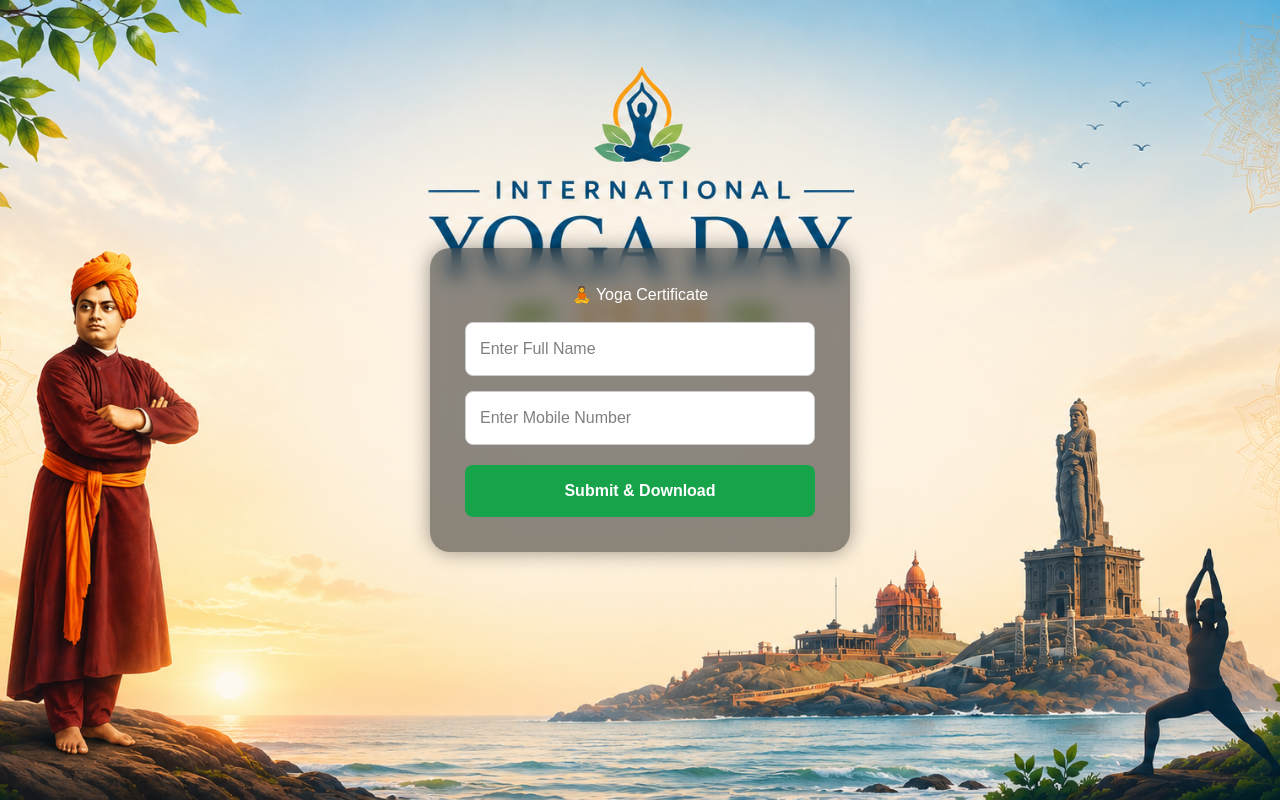
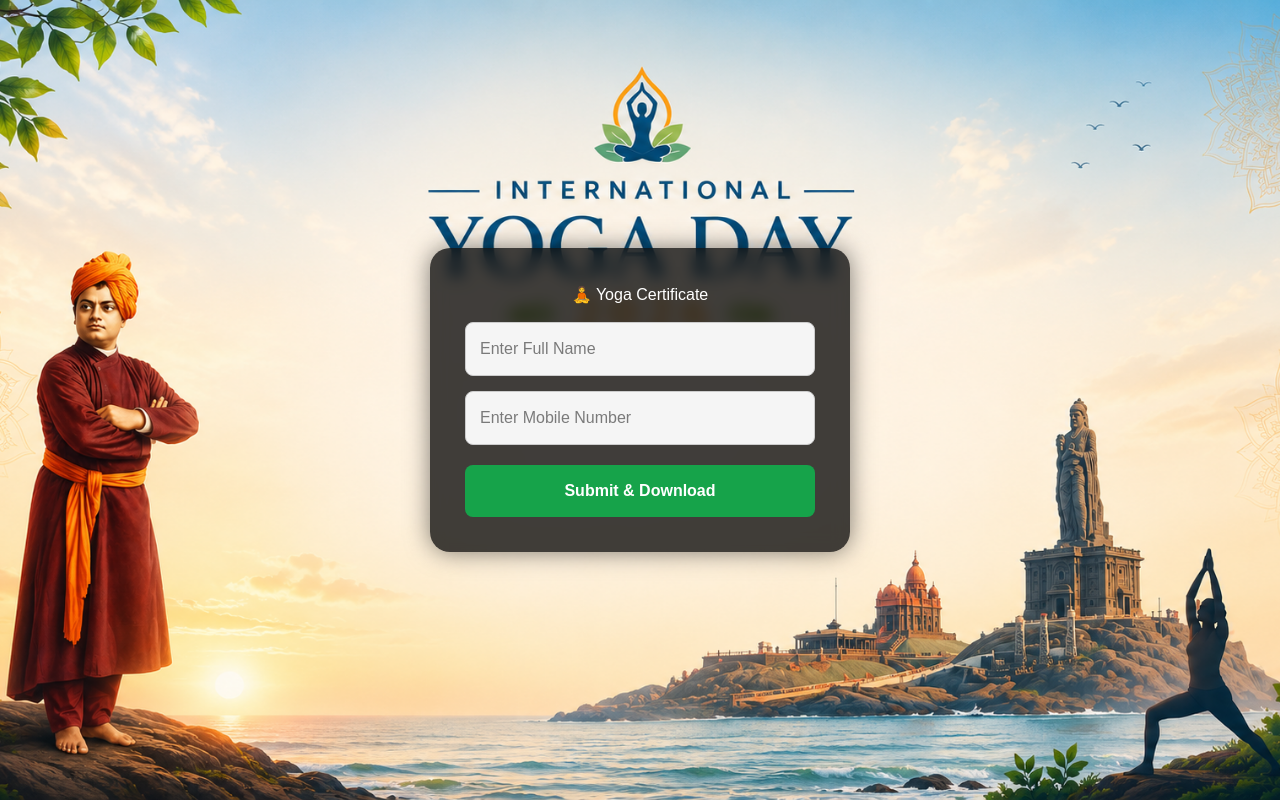
Before and after one commit to 11gaurav/yoga-certificate, a Next.js app: page / in a window 1280 px wide. Built offline with nearby package versions, Linux system fonts and the light colour scheme.

Commit message:
fixed overlapping form

```diff
--- a/app/page.js
+++ b/app/page.js
@@ -160,7 +160,8 @@ const mainStyle = {
   backgroundPosition: "center",
   backgroundRepeat: "no-repeat",
   overflow: "hidden",
-  padding: "20px"
+  padding: "20px",
+  position: "relative"
 };
 
 const boxStyle = {
@@ -168,9 +169,11 @@ const boxStyle = {
   maxWidth: "420px",
   padding: "35px",
   borderRadius: "20px",
-  background: "rgba(0,0,0,0.45)",
-  backdropFilter: "blur(10px)",
-  boxShadow: "0 0 20px rgba(0,0,0,0.4)"
+  background: "rgba(0,0,0,0.75)",
+  backdropFilter: "blur(8px)",
+  boxShadow: "0 0 25px rgba(0,0,0,0.5)",
+  position: "relative",
+  zIndex: 10
 };
 
 const inputStyle = {
@@ -183,7 +186,8 @@ const inputStyle = {
   background: "#ffffff",
   color: "#000000",
   outline: "none",
-  boxSizing: "border-box"
+  boxSizing: "border-box",
+  background: "rgba(255,255,255,0.95)"
 };
 
 const btnStyle = {
```
